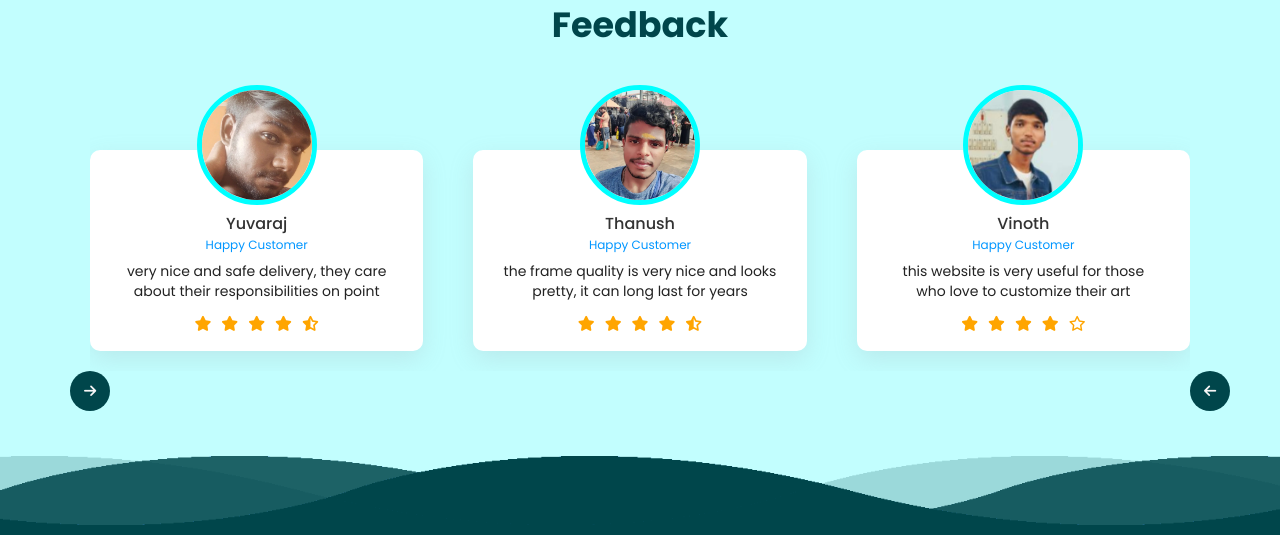
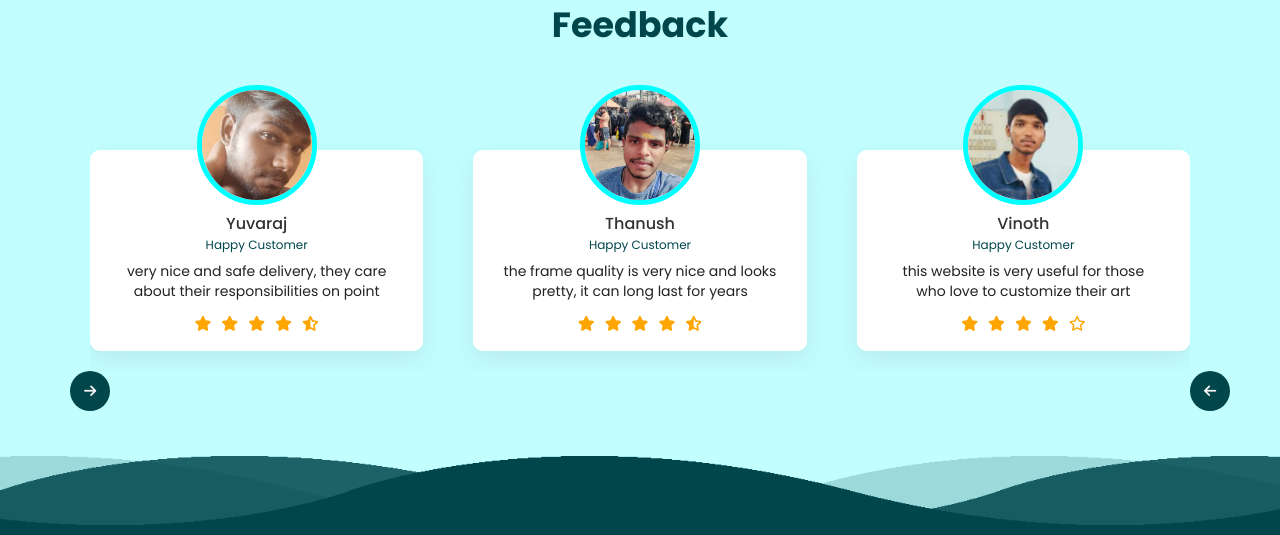
Before and after one commit to Sam619ux/Artistic-Design, a PHP site: page /ArtisticDesignfinal/ in a window 1280 px wide. Shown: the part 2994-3529 px from the top of the page. Run offline with PHP 8.4, Linux system fonts and the light colour scheme.

Commit message:
Update style.css

```diff
--- a/css/style.css
+++ b/css/style.css
@@ -914,7 +914,7 @@ h3 {
 h4 {
     font-size: 12px;
     margin-top: 5px;
-    color: #0096FF;
+    color: #00464b;
     font-weight: normal;
 }
 
```
